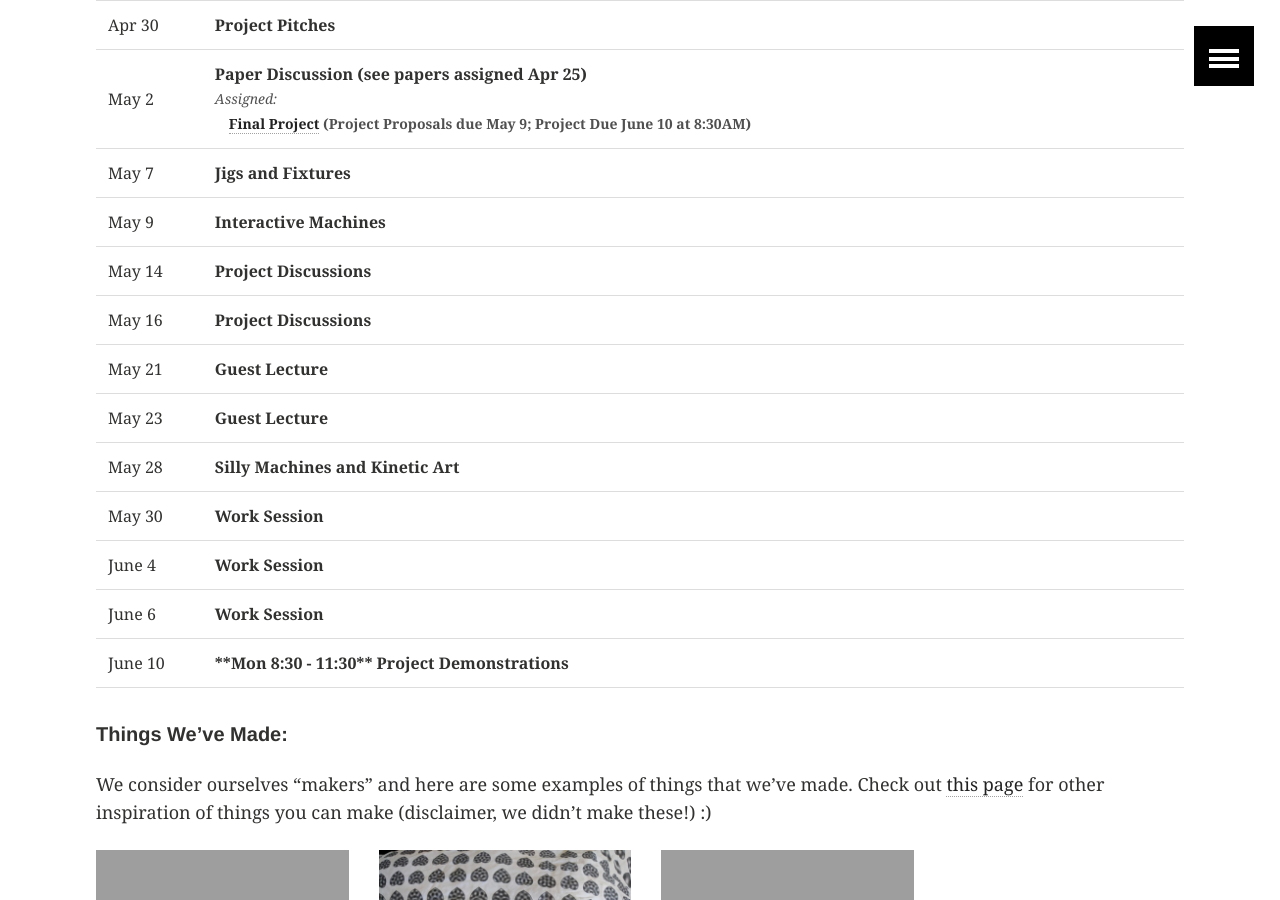
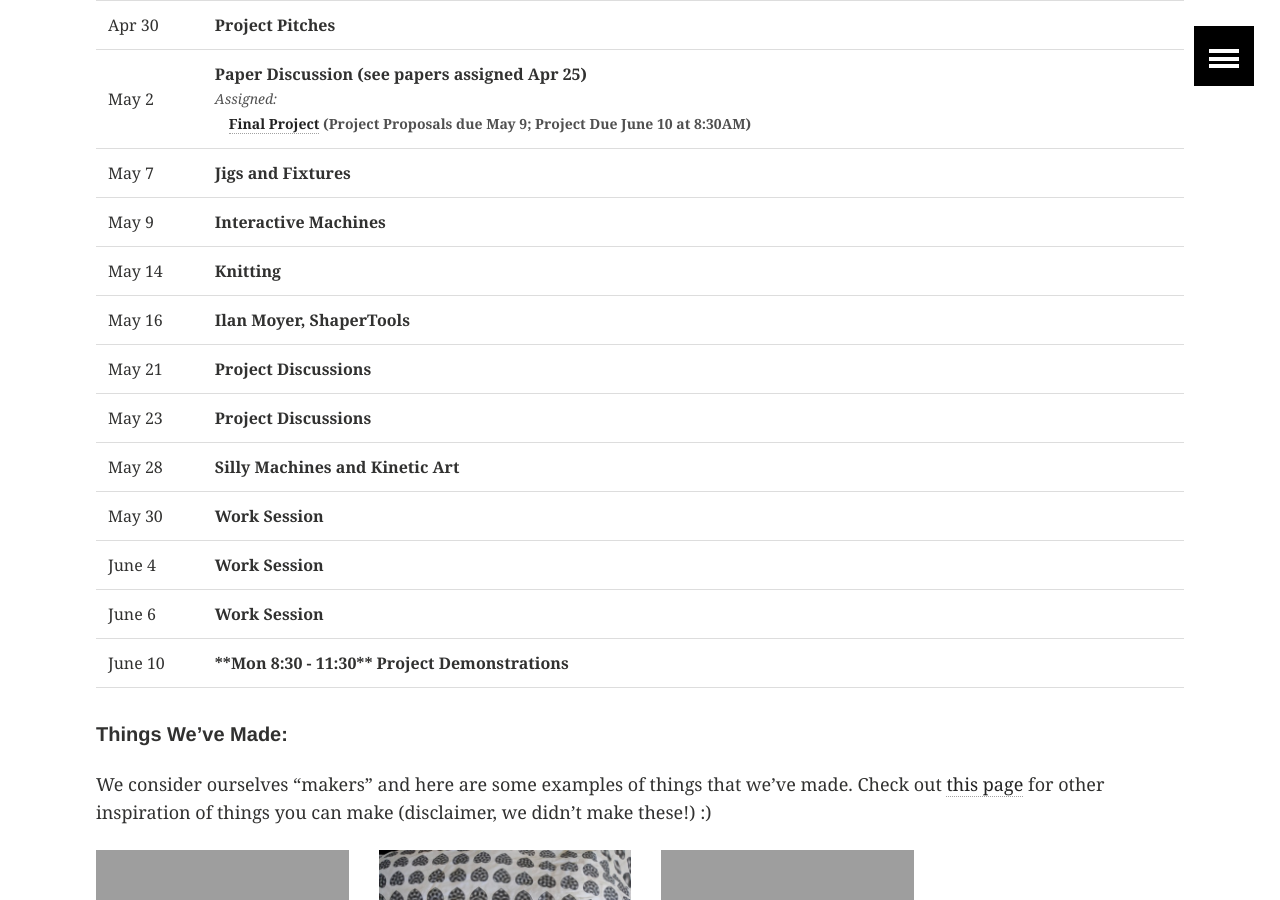
Before and after one commit to cs448m/cs448m.github.io, a Jekyll site: the page built from index.md, in a window 1280 px wide and 900 px high, scrolled down 1578 px. Built offline with Jekyll 4.4.1, drawn with Linux system fonts in a browser that asks for light colours.

```diff
--- a/index.md
+++ b/index.md
@@ -53,10 +53,10 @@ For more detailed course logistics and policies, see the [course info](/course_i
     	</span></td></tr>
     <tr><td>May 7</td><td><b>Jigs and Fixtures</b></td></tr>
     <tr><td>May 9</td><td><b>Interactive Machines </b></td></tr>
-    <tr><td>May 14</td><td><b>Project Discussions</b></td></tr>
-    <tr><td>May 16</td><td><b>Project Discussions</b></td></tr>
-    <tr><td>May 21</td><td><b>Guest Lecture </b></td></tr>
-    <tr><td>May 23</td><td><b>Guest Lecture</b></td></tr>
+    <tr><td>May 14</td><td><b>Knitting</b></td></tr>
+    <tr><td>May 16</td><td><b>Ilan Moyer, ShaperTools</b></td></tr>
+    <tr><td>May 21</td><td><b>Project Discussions</b></td></tr>
+    <tr><td>May 23</td><td><b>Project Discussions</b></td></tr>
     <tr><td>May 28</td><td><b>Silly Machines and Kinetic Art  </b></td></tr>
     <tr><td>May 30</td><td><b>Work Session</b></td></tr>
     <tr><td>June 4</td><td><b>Work Session</b></td></tr>
```
